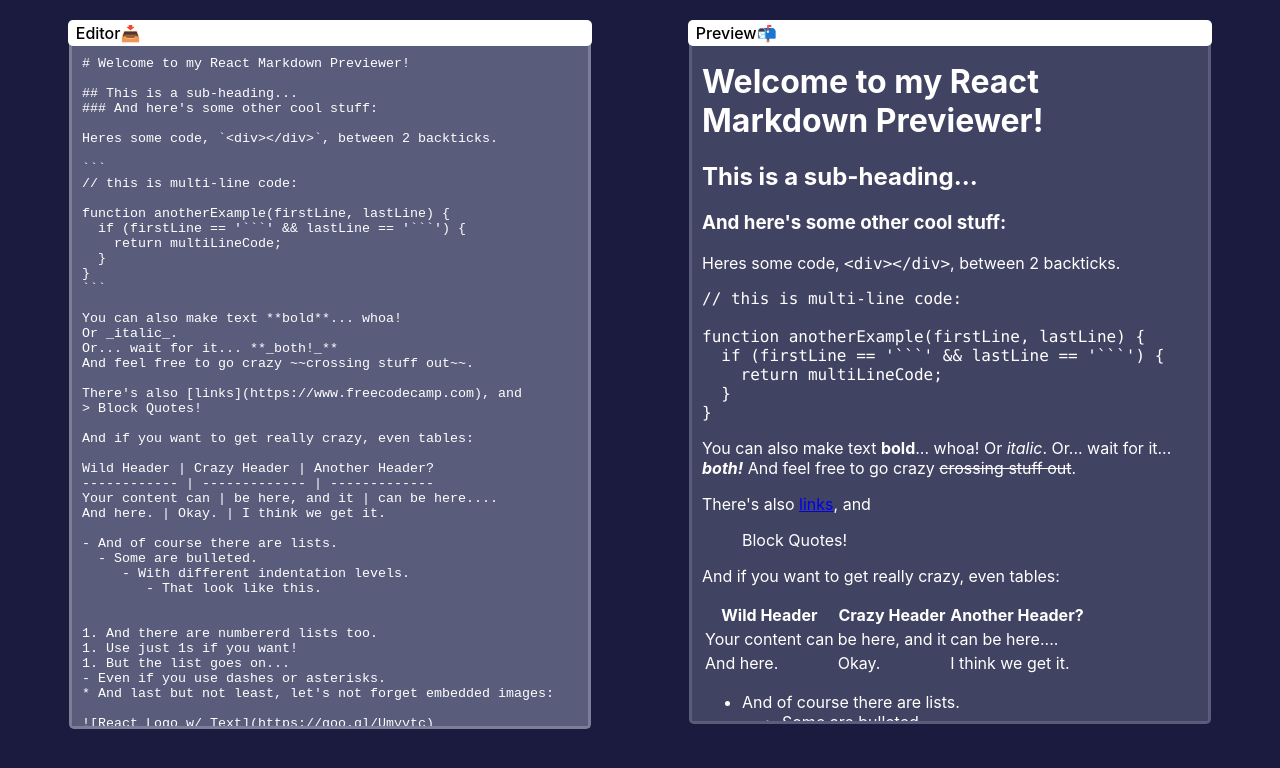
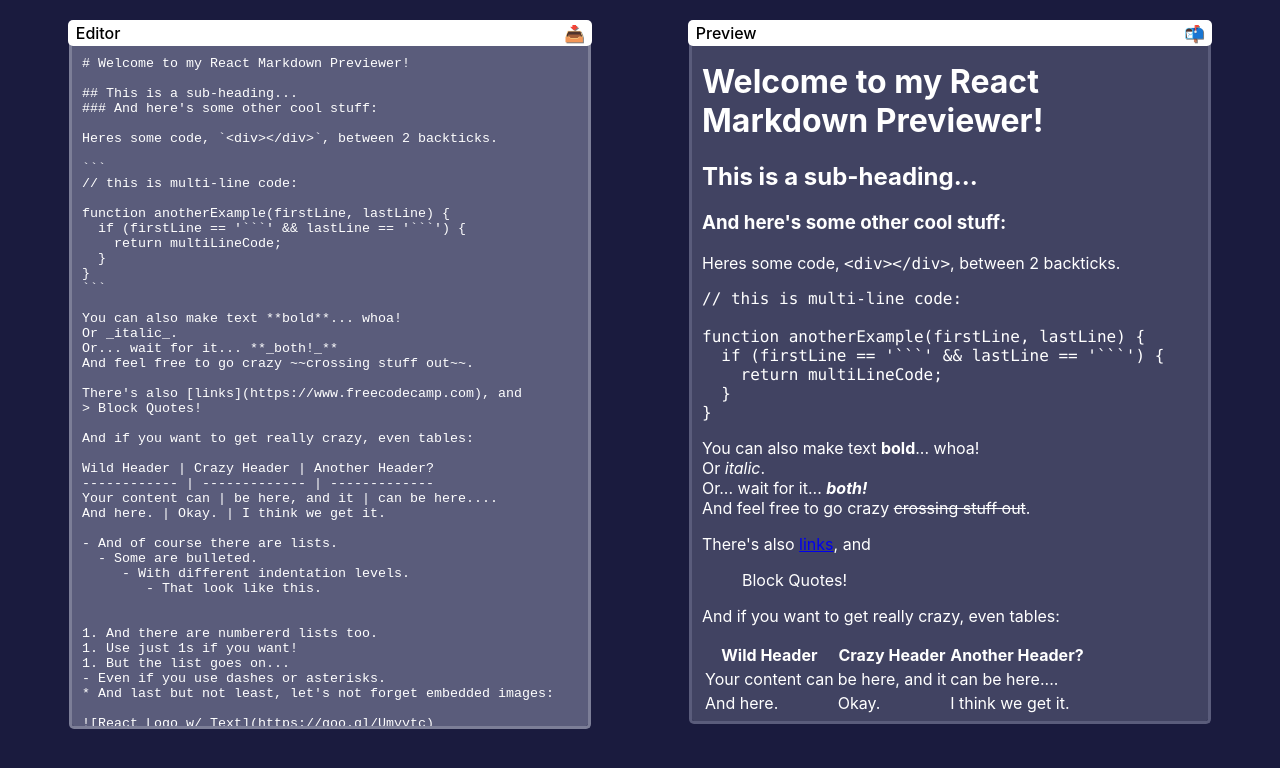
Before and after one commit to braedongough/markdown-previewer, a React (Create React App) app: page / in a window 1280 px wide. Shown: the top 768 px of the page. Built offline with nearby package versions, Linux system fonts and the light colour scheme.

Commit message:
added space-between and shadow to toolbar header

```diff
--- a/src/MarkdownInput.js
+++ b/src/MarkdownInput.js
@@ -11,7 +11,7 @@ export default class MarkdownInput extends Component {
   componentDidMount() {
     this.setState({
       markdown: {
-        __html: marked(sampleMarkdown)
+        __html: marked(sampleMarkdown, { gfm: true, breaks: true })
       }
     });
   }
--- a/src/Toolbar.js
+++ b/src/Toolbar.js
@@ -5,8 +5,8 @@ export default class Toolbar extends Component {
   render() {
     return (
       <Bar>
-        {this.props.name}
-        {this.props.emoji}
+        <div>{this.props.name}</div>
+        <div className={"emoji"}>{this.props.emoji}</div>
       </Bar>
     );
   }
@@ -21,8 +21,9 @@ const Bar = styled.div`
   margin-bottom: -20px;
   z-index: 100;
   font-weight: 500;
-  /*   display: flex;
-  justify-content: space-between; */
+  display: flex;
+  justify-content: space-between;
+  & .emoji {
+    text-shadow: 1px 1px rgba(0, 0, 0, 0.5);
+  }
 `;
-
-//todo: add flex to toolbar title to put space between emoji and titles
```
